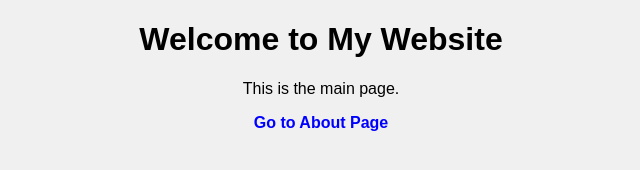
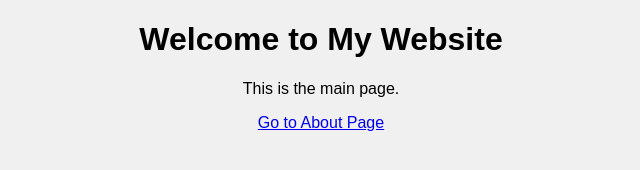
Before and after one commit to TulasiEedara/de1, a plain HTML site: page index.html in a window 1280 px wide. Shown: the full height of the page, 319-959 px from the left. Drawn offline with Linux system fonts and the light colour scheme.

Commit message:
Update index.html

```diff
--- a/index.html
+++ b/index.html
@@ -17,7 +17,7 @@
   <p>This is the main page.</p>
 
   <!-- Link to another page -->
-  <a href="about.html" style="text-decoration: none; color: blue; font-weight: bold;">
+  <a href="https://rainbow-daifuku-a92c84.netlify.app/">
     Go to About Page
   </a>
 </body>
```
